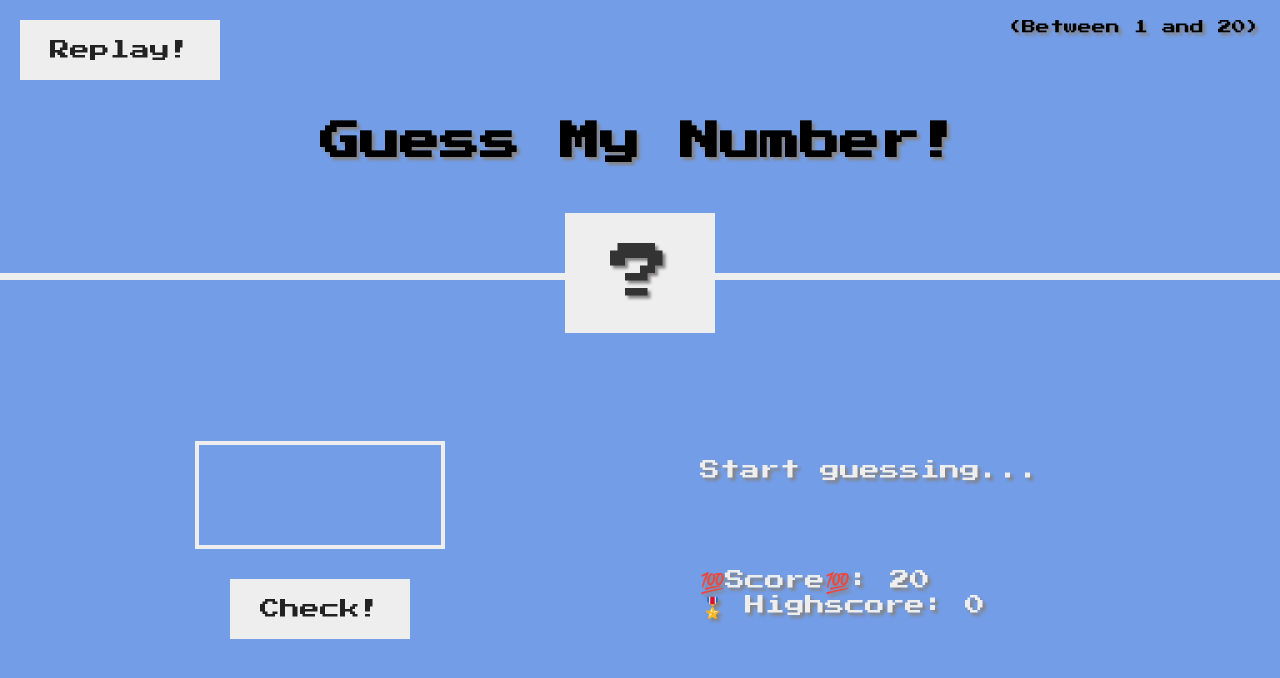
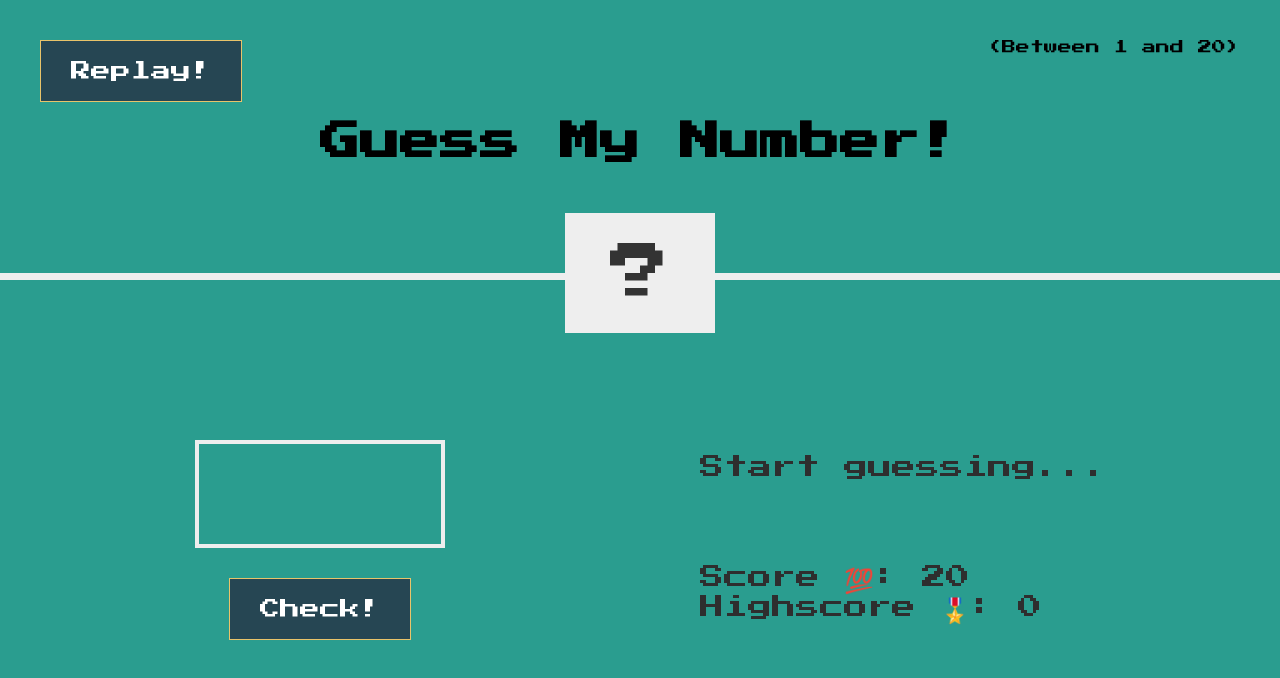
Before and after one commit to AbhishekSingh0901/LearningJavaScript, a plain HTML site: page 05-GuessMyNumber/index.html in a window 1280 px wide. Drawn offline with Linux system fonts and the light colour scheme.

Commit message:
design changes

```diff
--- a/05-GuessMyNumber/index.html
+++ b/05-GuessMyNumber/index.html
@@ -21,9 +21,9 @@
       </section>
       <section class="right">
         <p class="message">Start guessing...</p>
-        <p class="lebel-score">💯Score💯: <span class="score">20</span></p>
+        <p class="lebel-score">Score 💯: <span class="score">20</span></p>
         <p class="lebel-highscore">
-          🎖️ Highscore: <span class="highscore">0</span>
+          Highscore 🎖️: <span class="highscore">0</span>
         </p>
       </section>
     </main>
--- a/05-GuessMyNumber/script.js
+++ b/05-GuessMyNumber/script.js
@@ -27,7 +27,7 @@ const displayMessage = function (message) {
 document.querySelector(".again").addEventListener("click", function () {
   score = 20;
   secretNumber = Math.trunc(Math.random() * 20) + 1;
-  document.querySelector("body").style.backgroundColor = "#739de6";
+  document.querySelector("body").style.backgroundColor = "#2a9d8f";
   document.querySelector(".number").style.width = "15rem";
   document.querySelector(".score").textContent = score;
   document.querySelector(".number").textContent = "?";
@@ -48,7 +48,7 @@ document.querySelector(".check").addEventListener("click", function () {
   } else if (guess === secretNumber) {
     displayMessage("🎉🎉Correct Number!");
     document.querySelector(".number").textContent = secretNumber;
-    document.querySelector("body").style.backgroundColor = "#60b247";
+    document.querySelector("body").style.backgroundColor = "#f4a261";
     document.querySelector(".number").style.width = "30rem";
 
     if (score > highScore) {
--- a/05-GuessMyNumber/style.css
+++ b/05-GuessMyNumber/style.css
@@ -11,10 +11,10 @@ html {
 }
 
 body {
-  background-color: #739de6;
+  background-color: #2a9d8f;
   /* background-color: #60b347; */
   font-family: "Press Start 2P", sans-serif;
-  text-shadow: 3px 3px 3px rgb(133, 131, 131);
+  /* text-shadow: 3px 3px 3px rgb(133, 131, 131); */
 }
 /* Layout */
 
@@ -26,7 +26,7 @@ header {
 
 main {
   height: 65vh;
-  color: #eee;
+  color: rgb(46, 46, 46);
   display: flex;
   align-items: center;
   justify-content: space-around;
@@ -41,7 +41,7 @@ main {
 
 .right {
   width: 52rem;
-  font-size: 2rem;
+  font-size: 2.4rem;
 }
 h1 {
   font-size: 4rem;
@@ -69,16 +69,15 @@ h1 {
 .between {
   font-size: 1.4rem;
   position: absolute;
-  top: 2rem;
-  right: 2rem;
+  top: 4rem;
+  right: 4rem;
 }
 
 .again {
   position: absolute;
-  top: 2rem;
-  left: 2rem;
+  top: 4rem;
+  left: 4rem;
 }
-
 .guess {
   background: none;
   border: 4px solid #eee;
@@ -94,8 +93,9 @@ h1 {
 
 .btn {
   border: none;
-  background-color: #eee;
-  color: #222;
+  background-color: #264653;
+  border: 1px solid #e9c46a;
+  color: #fff;
   font-size: 2rem;
   font-family: inherit;
   padding: 2rem 3rem;
--- a/06-ModalView/style.css
+++ b/06-ModalView/style.css
@@ -80,7 +80,7 @@ p {
   left: 0;
   width: 100%;
   height: 100%;
-  background-color: rgba(0, 0, 0, 0.6);
+  background-color: rgba(0, 0, 0, 0.473);
   backdrop-filter: blur(3px);
   z-index: 5;
 }
--- a/07-PigGame/script.js
+++ b/07-PigGame/script.js
@@ -70,14 +70,14 @@ btnRoll.addEventListener("click", function () {
 
 btnHold.addEventListener("click", function () {
   if (playing) {
-    //1. Add current score to active player's sc0re
+    //1. Add current score to active player's score
     scores[activePlayer] += currentScore;
 
     document.getElementById(`score--${activePlayer}`).textContent =
       scores[activePlayer];
 
     //2.Check if score is >= hundred
-    if (scores[activePlayer] >= 100) {
+    if (scores[activePlayer] >= 10) {
       //true = Finish the Game
       playing = false;
       diceEL.classList.add("hidden");
--- a/07-PigGame/style.css
+++ b/07-PigGame/style.css
@@ -16,7 +16,7 @@ body {
   font-weight: 400;
   height: 100vh;
   color: #333;
-  background-image: linear-gradient(to top left, #753682 0%, #bf2e34 100%);
+  background-image: linear-gradient(to top left, #7e328d 40%, #bf2e34 100%);
   display: flex;
   align-items: center;
   justify-content: center;
@@ -158,7 +158,7 @@ main {
 }
 
 .player--winner {
-  background-color: #2f2f2f;
+  background-color: #bbe9ff65;
 }
 
 .player--winner .name {
```
Also changed, not shown: 02-funmentals-2/script.js (+136 -153 lines).
